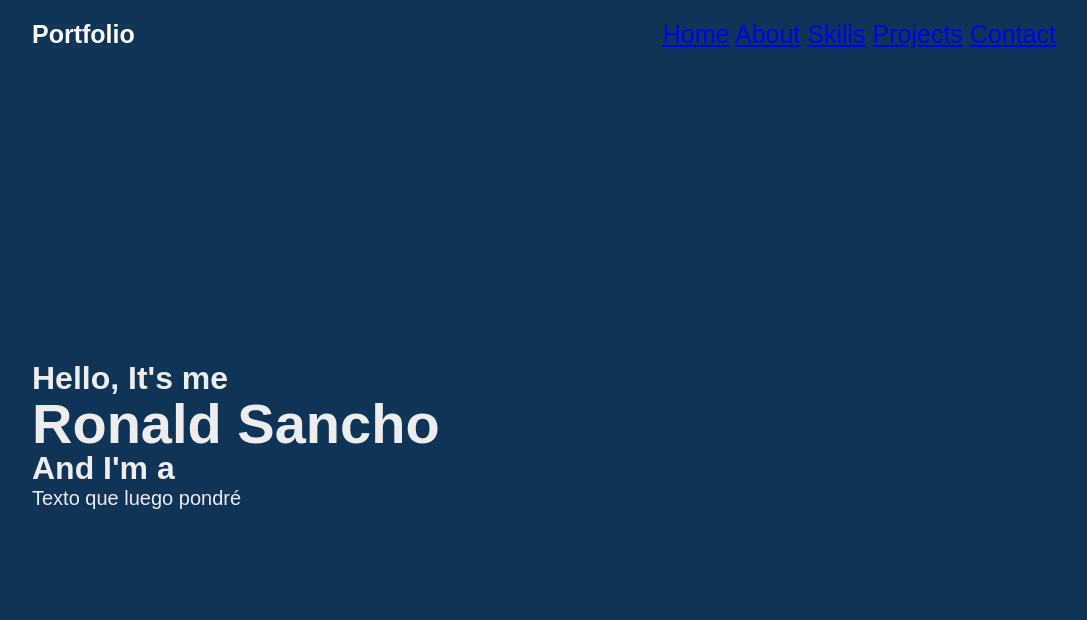
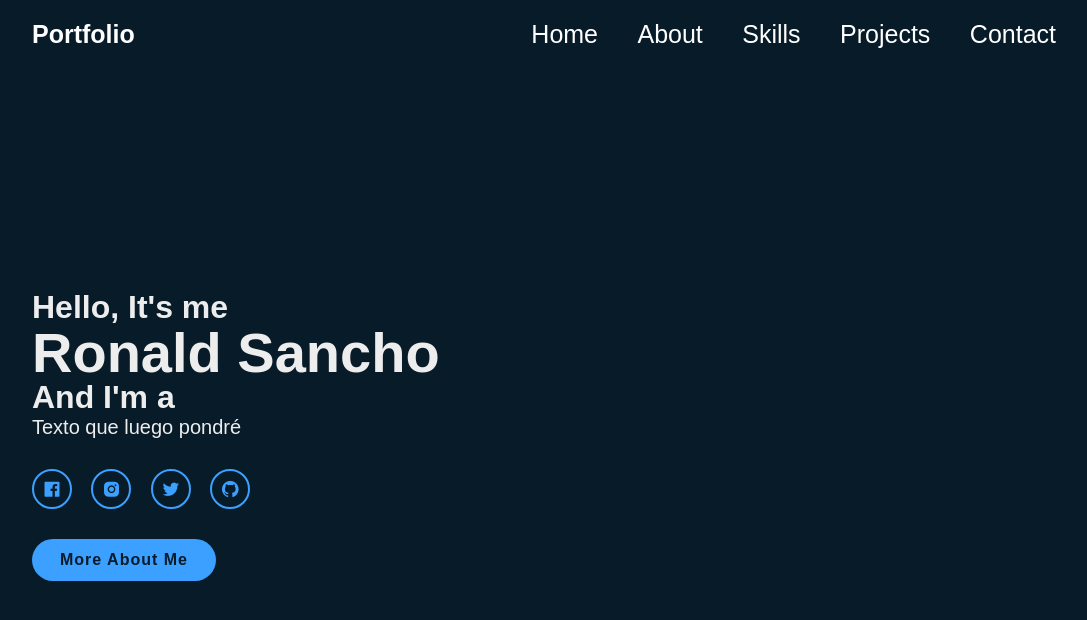
Before and after one commit to RonaldSancho/Portfolio_Ronald, a plain HTML site: page index.html in a window 1280 px wide. Shown: the whole page, without its empty margins (96-1183 px from the left). Drawn offline with nearby package versions, Linux system fonts and the light colour scheme.

Commit message:
Add social media and styles

```diff
--- a/index.html
+++ b/index.html
@@ -5,6 +5,7 @@
     <meta name="viewport" content="width=device-width, initial-scale=1.0">
     <title>Portfolio</title>
     <link rel="stylesheet" href="styles.css">
+    <link href='https://unpkg.com/boxicons@2.1.4/css/boxicons.min.css' rel='stylesheet'>
 </head>
 <body>
     <header class="header">
@@ -26,11 +27,12 @@
             <h3>And I'm a</h3>
             <p>Texto que luego pondré</p>
             <div class="home-social">
-                <a href="#"></a>
-                <a href="#"></a>
-                <a href="#"></a>
-                <a href="#"></a>
+                <a href="#"><i class='bx bxl-facebook-square'></i></a>
+                <a href="#"><i class='bx bxl-instagram-alt' ></i></a>
+                <a href="#"><i class='bx bxl-twitter' ></i></a>
+                <a href="#"><i class='bx bxl-github' ></i></a>
             </div>
+            <a href="#" class="btn-box">More About Me</a>
         </div>
     </section>
 
--- a/styles.css
+++ b/styles.css
@@ -1,3 +1,8 @@
+:root{
+    --ColorPrincipal: #081b29;
+    --ColorSecundario: #3ba0ff
+}
+
 * {
     margin: 0;
     padding: 0;
@@ -31,7 +36,7 @@ body{
     font-weight: 600;
 }
 
-.navbar{
+.navbar a{
     display: inline-block;
     font-size: 25px;
     color: #fff;
@@ -41,7 +46,7 @@ body{
     transition: .3s;
 }
 .navbar a:hover{
-    color: #3ba0ff;
+    color: var(--ColorSecundario);
 }
 
 .home{
@@ -49,7 +54,7 @@ body{
     width: 100%;
     justify-content: space-between;
     height: 100vh;
-    background-color: #0e3557;
+    background-color: var(--ColorPrincipal);
     background-size: cover;
     background-position: center;
     display: flex;
@@ -72,3 +77,40 @@ body{
     font-size: 20px;
 
 }
+
+.home-social a{
+    display: inline-flex;
+    justify-content: center;
+    align-items: center;
+    width: 40px;
+    height: 40px;
+    background: transparent;
+    border: 2px solid var(--ColorSecundario);
+    border-radius: 50%;
+    font-size: 20px;
+    color: var(--ColorSecundario);
+    text-decoration: none;
+    margin: 30px 15px 30px 0;
+}
+.home-social a:hover{
+    background: var(--ColorSecundario);
+    color: #081b29;
+    box-shadow: 0 0 20px var(--ColorSecundario);
+}
+
+.btn-box{
+    display: inline-block;
+    padding: 12px 28px;
+    background: var(--ColorSecundario);
+    border-radius: 40px;
+    font-size: 16px;
+    color: var(--ColorPrincipal);
+    letter-spacing: 1px;
+    text-decoration: none;
+    font-weight: 600;
+}
+.btn-box:hover{
+    box-shadow: 0 0 5px var(--ColorSecundario),
+    0 0 25px var(--ColorSecundario), 0 0 50px var(--ColorSecundario),
+    0 0 100px var(--ColorSecundario), 0 0 200px var(--ColorSecundario);
+}
```
